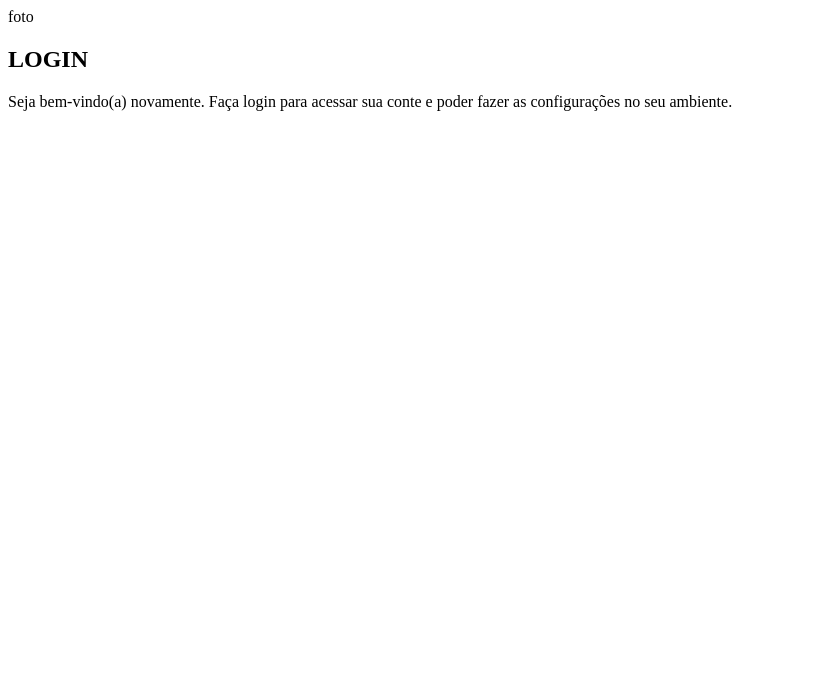
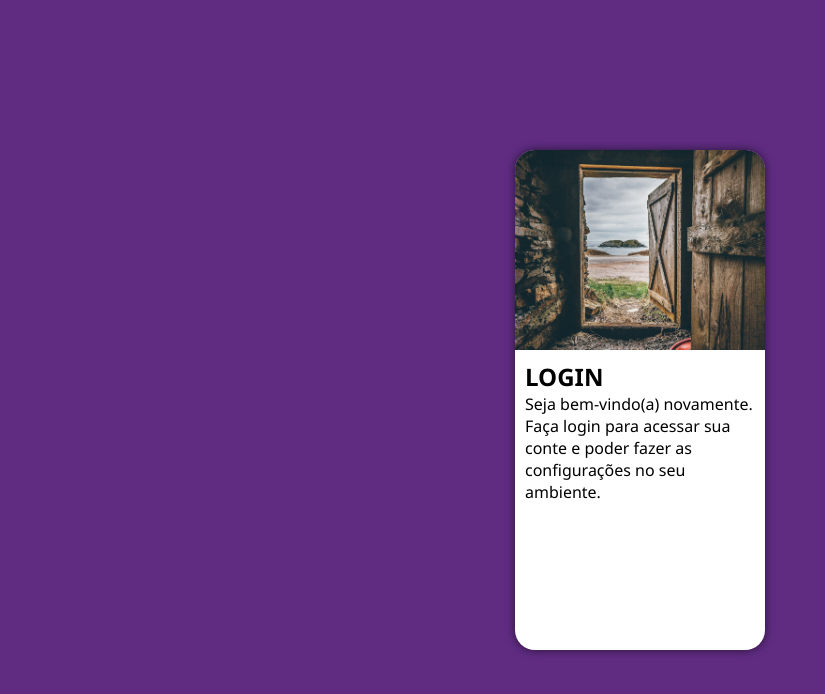
Before and after one commit to Eduard0Souza/projeto-login, a plain HTML site: page index.html in a window 1280 px wide. Shown: the whole page, without its empty margins (0-825 px from the left). Drawn offline with Linux system fonts and the light colour scheme.

Commit message:
atualizaçao do background

```diff
--- a/estilos/style.css
+++ b/estilos/style.css
@@ -4,3 +4,42 @@
     verde: #49a09d
     Lilás: #5f2c82
 */
+*{
+    font-family: 'Segoe UI', Tahoma, Geneva, Verdana, sans-serif;
+    margin: 0px;
+    padding: 0px;
+    box-sizing:  border-box;
+}
+body, html{
+    background-color:#5f2c82;
+    height: 100vh;
+    width: 100vw;
+}
+main{
+    position: relative;
+    height: 100vh;
+    width: 100vw;
+}
+section#login{
+    position: absolute;
+    top:50% ;
+    left: 50%;
+    transform: translate(-50%, -50%);
+     background-color: white;
+     width: 250px;
+     height: 500px;
+     border-radius: 20px;
+     overflow: hidden;
+     box-shadow: 0px 0px 10px rgba(0, 0, 0, 0.589);
+}
+section#login > div#imagem{
+    display: block;
+    background: #5f2c82 url(../imagens/background.jpg) no-repeat;
+    background-size: cover;
+    background-position: center center;
+    height: 200px;
+}
+section#login > div#formulario{
+    display: block;
+    padding: 10px;
+}
--- a/index.html
+++ b/index.html
@@ -11,10 +11,10 @@
     <main>
         <section id="login">
             <div id="imagem">
-                foto
+
 
             </div>
-            <div id="formulário">
+            <div id="formulario">
                 <h1>LOGIN</h1>
                 <p>Seja bem-vindo(a) novamente. Faça login para acessar sua conte e poder fazer as configurações no seu ambiente.</p>
                 <form action="login.php" method="post">
```
